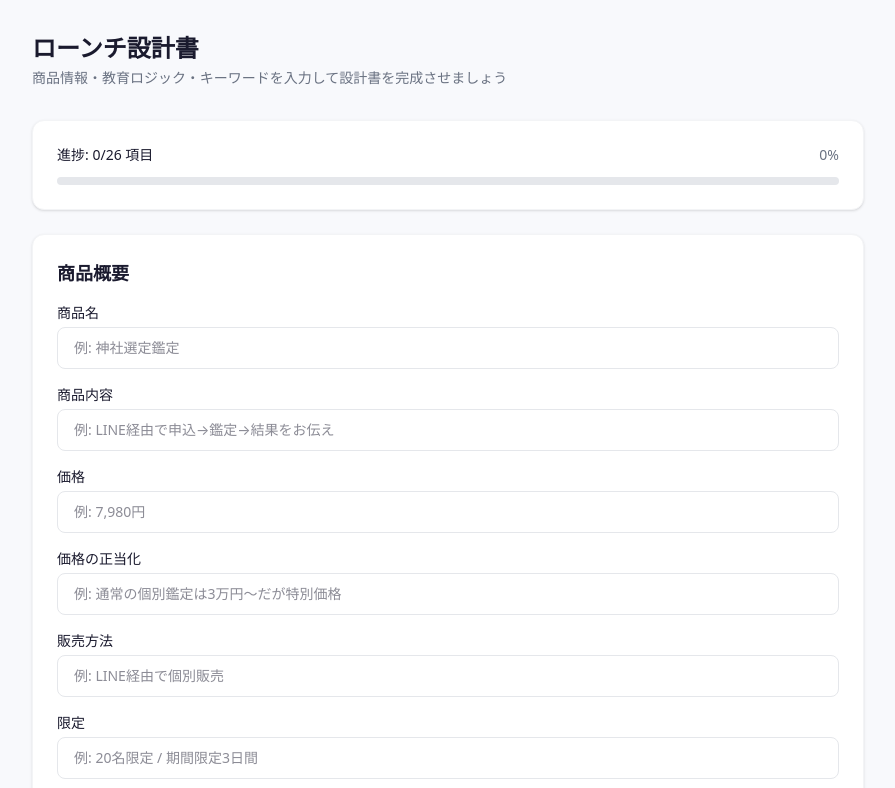
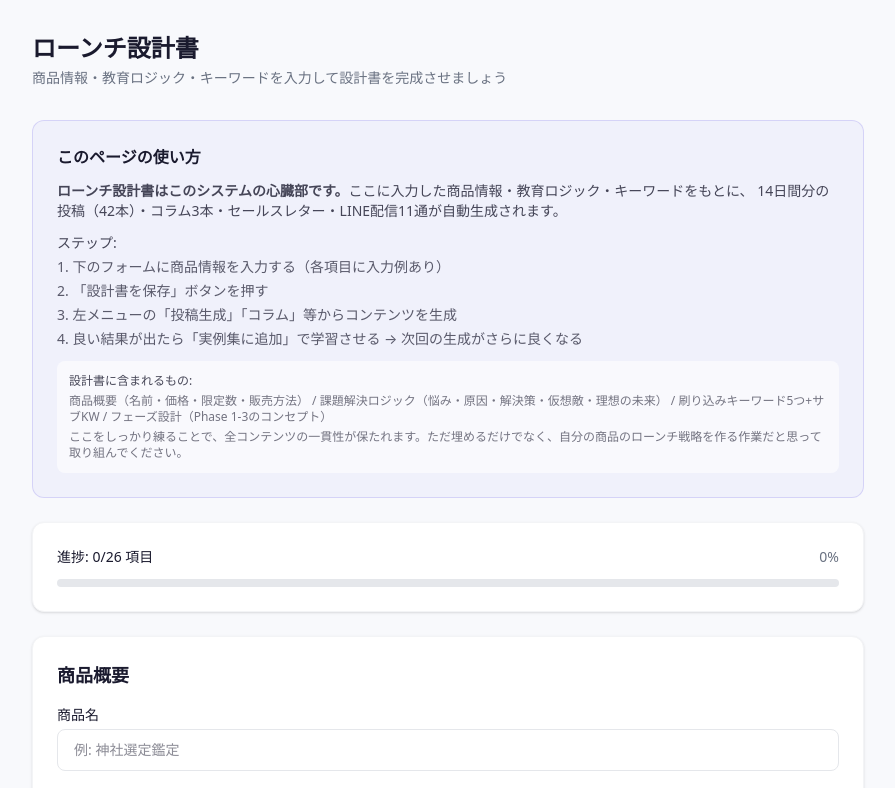
Before and after one commit to ichigospi/my-project, a Next.js app: page /launch in a window 1280 px wide. Shown: the top 788 px of the page, without its empty margins (0-895 px from the left). Built offline with nearby package versions, Linux system fonts and the light colour scheme; no server answers.

Commit message:
feat: ローンチ設計書ページに使い方ガイドを追加
Cursor版の「設計書の説明」をUI版に書き換えて、設計書ページの
冒頭にステップ説明・含まれる内容・使い方のコツを記載

https://claude.ai/code/session_01GfXqd5CfLJBkPh7DFfhpPz

```diff
--- a/src/app/launch/page.tsx
+++ b/src/app/launch/page.tsx
@@ -71,6 +71,32 @@ export default function LaunchDesignPage() {
       </div>
 
       <div className="space-y-6">
+        {/* Guide */}
+        <div className="bg-accent/5 rounded-xl border border-accent/20 p-6">
+          <h2 className="text-base font-bold text-foreground mb-3">このページの使い方</h2>
+          <div className="text-sm text-foreground/80 space-y-3">
+            <p>
+              <strong>ローンチ設計書はこのシステムの心臓部です。</strong>
+              ここに入力した商品情報・教育ロジック・キーワードをもとに、
+              14日間分の投稿（42本）・コラム3本・セールスレター・LINE配信11通が自動生成されます。
+            </p>
+            <div>
+              <p className="font-medium mb-1">ステップ:</p>
+              <ol className="list-decimal list-inside space-y-1 text-foreground/70">
+                <li>下のフォームに商品情報を入力する（各項目に入力例あり）</li>
+                <li>「設計書を保存」ボタンを押す</li>
+                <li>左メニューの「投稿生成」「コラム」等からコンテンツを生成</li>
+                <li>良い結果が出たら「実例集に追加」で学習させる → 次回の生成がさらに良くなる</li>
+              </ol>
+            </div>
+            <div className="bg-white/60 rounded-lg p-3 text-xs text-foreground/60">
+              <p className="font-medium text-foreground/80 mb-1">設計書に含まれるもの:</p>
+              <p>商品概要（名前・価格・限定数・販売方法） / 課題解決ロジック（悩み・原因・解決策・仮想敵・理想の未来） / 刷り込みキーワード5つ+サブKW / フェーズ設計（Phase 1-3のコンセプト）</p>
+              <p className="mt-1">ここをしっかり練ることで、全コンテンツの一貫性が保たれます。ただ埋めるだけでなく、自分の商品のローンチ戦略を作る作業だと思って取り組んでください。</p>
+            </div>
+          </div>
+        </div>
+
         {/* Progress */}
         <div className="bg-card-bg rounded-xl shadow-sm border border-gray-100 p-6">
           <div className="flex items-center justify-between mb-3">
```
